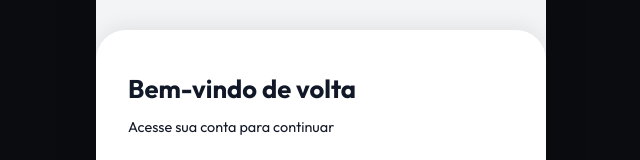
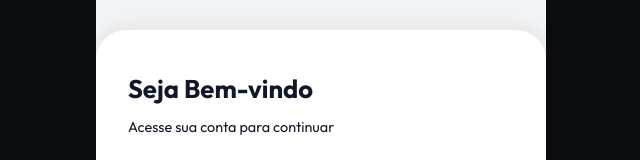
Before and after one commit to Ericklucenaa/Nossa-Pelada, a React (Vite) app: page / in a window 1280 px wide. Shown: the part 245-405 px from the top of the page, without its empty margins (319-959 px from the left). Built offline with nearby package versions, Linux system fonts and the light colour scheme; no server answers.

Commit message:
fix: alterar 'Bem-vindo de volta' para 'Seja Bem-vindo' na tela de login e dashboard

```diff
--- a/src/pages/Dashboard.tsx
+++ b/src/pages/Dashboard.tsx
@@ -22,7 +22,7 @@ export const Dashboard = () => {
       <header className="page-header" style={{ display: 'flex', justifyContent: 'space-between', alignItems: 'center', flexWrap: 'wrap', gap: '1rem' }}>
         <div>
           <h1 className="text-gradient">Resumo da Rodada</h1>
-          <p className="subtitle" style={{ margin: 0 }}>Bem-vindo de volta, {currentUser?.name}</p>
+          <p className="subtitle" style={{ margin: 0 }}>Seja Bem-vindo, {currentUser?.name}</p>
         </div>
         <button className="btn-primary" onClick={exportData} style={{ fontSize: '0.9rem', padding: '0.5rem 1rem' }}>Exportar</button>
       </header>
--- a/src/pages/Login.tsx
+++ b/src/pages/Login.tsx
@@ -51,7 +51,7 @@ export const Login = ({ setMode }: { setMode: (m: 'login' | 'register') => void
         borderTopLeftRadius: '30px', borderTopRightRadius: '30px',
         boxShadow: '0 -4px 20px rgba(0,0,0,0.07)'
       }}>
-        <h2 style={{ marginBottom: '0.5rem', fontSize: '1.6rem', fontWeight: 700 }}>Bem-vindo de volta</h2>
+        <h2 style={{ marginBottom: '0.5rem', fontSize: '1.6rem', fontWeight: 700 }}>Seja Bem-vindo</h2>
         <p className="text-muted" style={{ marginBottom: '2rem', fontSize: '0.9rem' }}>
           Acesse sua conta para continuar
         </p>
```
